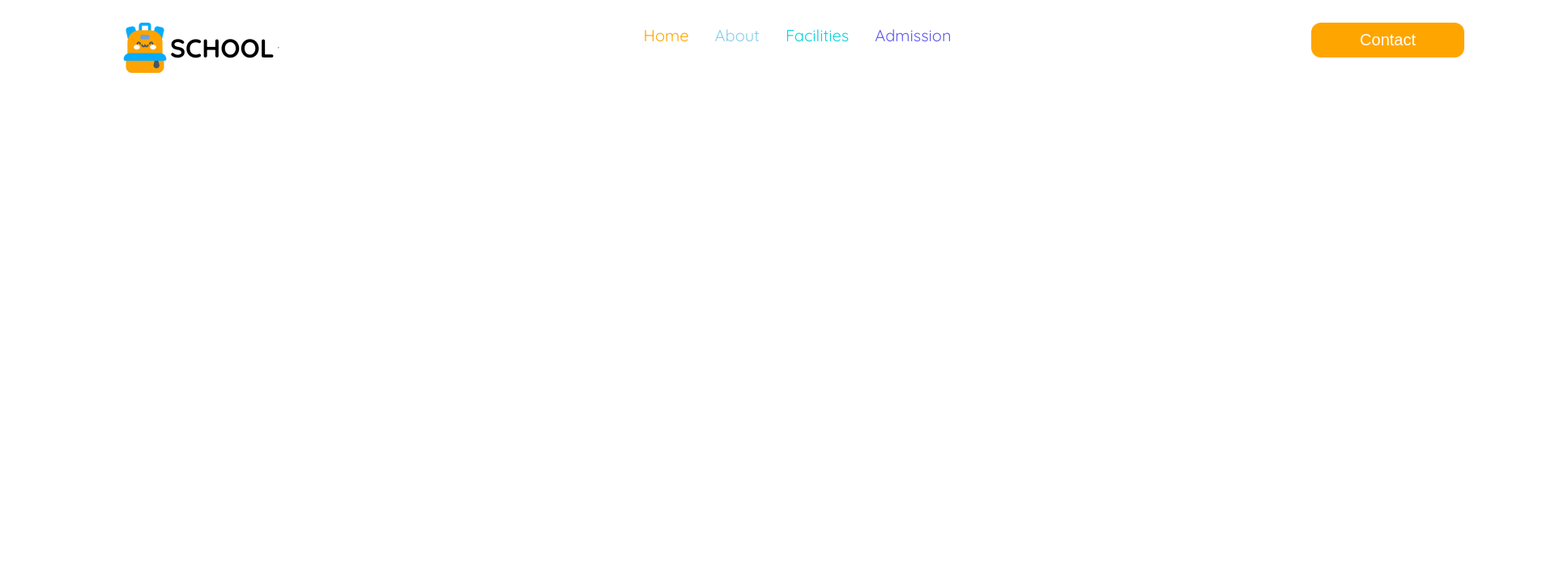
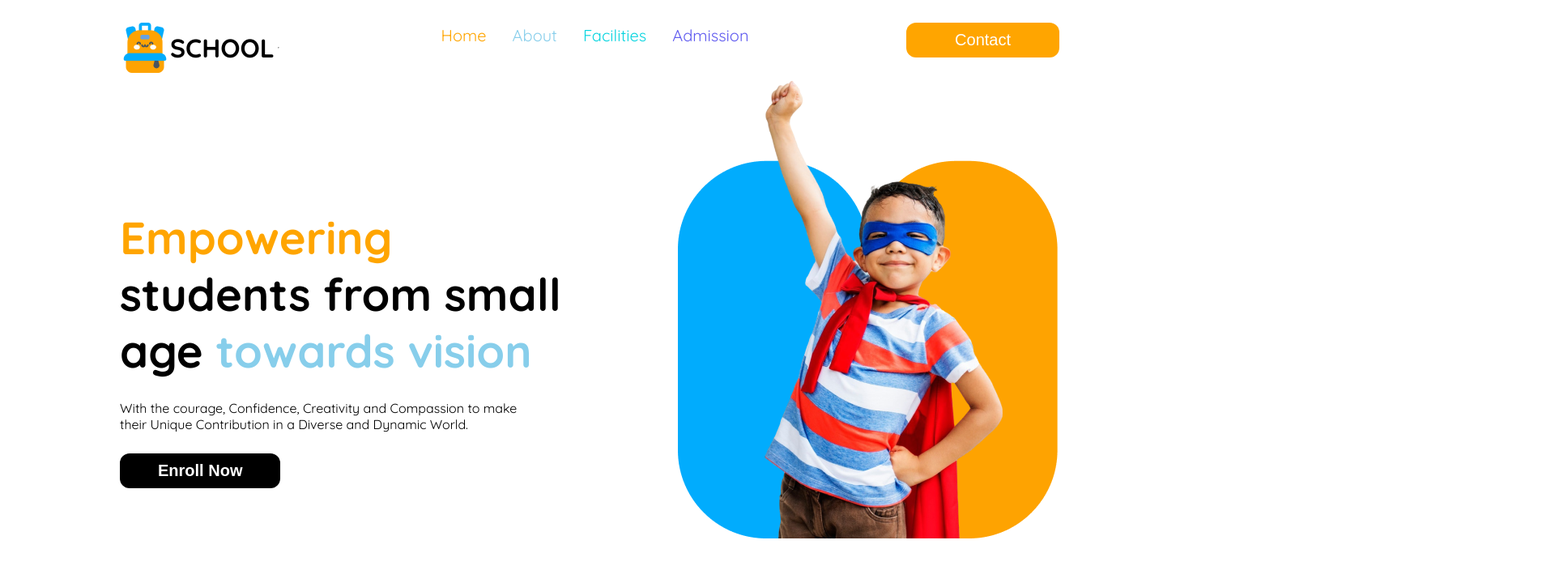
Before and after one commit to maimuna-t-333/B11-A2-Kids-School, a plain HTML site: page index.html in a window 1280 px wide. Shown: the top 704 px of the page at 81% size, 1920 px wide, since content can reach past the window. Drawn offline with Linux system fonts and the light colour scheme.

Commit message:
banner section

```diff
--- a/index.html
+++ b/index.html
@@ -11,26 +11,44 @@
 </head>
 <body class="quicksand-normal">
     <header>
-        <nav class="nav-section">
-            <div class="nav-title" >
+        <nav class="nav-section ">
+            <div class="nav-title " >
                   <div class="display-item nav-2">
                     <img class="logo" src="assets/logo.png" alt="">
                     <p class="bold">SCHOOL</p>
 
                     <hr>
                   </div>
+
                   <div class="features">
                     <p class="p-1">Home</p>
                     <p class="p-2">About</p>
                     <p class="p-3">Facilities</p>
                     <p class="p-4">Admission</p>
                   </div>
+
                   <div class="nav-2" >
                     <button class="btn-primary">Contact</button>
                     <img class="menubar" src="assets/menu-bar_9073315 (1).png" alt="">
                   </div>
             </div>
         </nav>
+        <section class="banner">
+          <div class="banner-flex">
+          <div class="banner-details">
+            <h1 class="banner-heading">
+              <span class="color-1">Empowering</span><br>
+              students from small <br>
+               age <span class="color-2">towards vision</span>
+            </h1>
+            <p class="banner-description">With the courage, Confidence, Creativity and Compassion to make <br> their Unique Contribution in a Diverse and Dynamic World.</p>
+            <button class="banner-btn">Enroll Now</button>
+          </div>
+          </div>
+          <div class="banner-flex">
+              <img class="banner-img" src="assets/hero-kids.png" alt="">
+          </div>
+        </section>
     </header>
 </body>
 </html>
--- a/styles/styles.css
+++ b/styles/styles.css
@@ -9,7 +9,7 @@
 /* nav style  */
 
 .nav-title{
-    width: 1660px;
+    width: 1160px;
     display: flex;
     justify-content: space-between;
     padding: 20px 140px;
@@ -63,8 +63,61 @@
     font-size: 1.25rem;
     border: none;
 }
+.nav-section{
+    width: 1160px;
+    height: 62px;
+}
 
 
+/* banner style  */
+.banner-heading{
+    font-weight: 800;
+    font-size: 3.5rem;
+    margin-bottom: 0;
+
+}
+.color-1{
+    color: orange;
+}
+.color-2{
+    color: skyblue;
+}
+.banner-description{
+    font-size: 1.25 rem;
+    font-weight: 400;
+
+    padding: 10px 0px 10px 0px;
+
+}
+.banner-btn{
+    color: white;
+    background-color: black;
+    border-radius: 12px;
+    padding: 10px 47px;
+    font-weight: 700;
+    font-size: 1.25rem;
+    border: none;
+}
+.banner-details{
+    width:640px;
+    height: 331px;
+    padding: 122px 0px 122px 0px;
+
+}
+.banner-img{
+    width: 468.61px;
+    height: 575px;
+}
+.banner-flex{
+    display: flex;
+}
+.banner{
+    display: flex;
+    justify-content: space-between;
+    width: 1158px;
+    height: 575px;
+    padding: 20px 140px 20px 140px;
+}
 
 @media  screen and (max-width:576px) {
     .nav-section{
```
